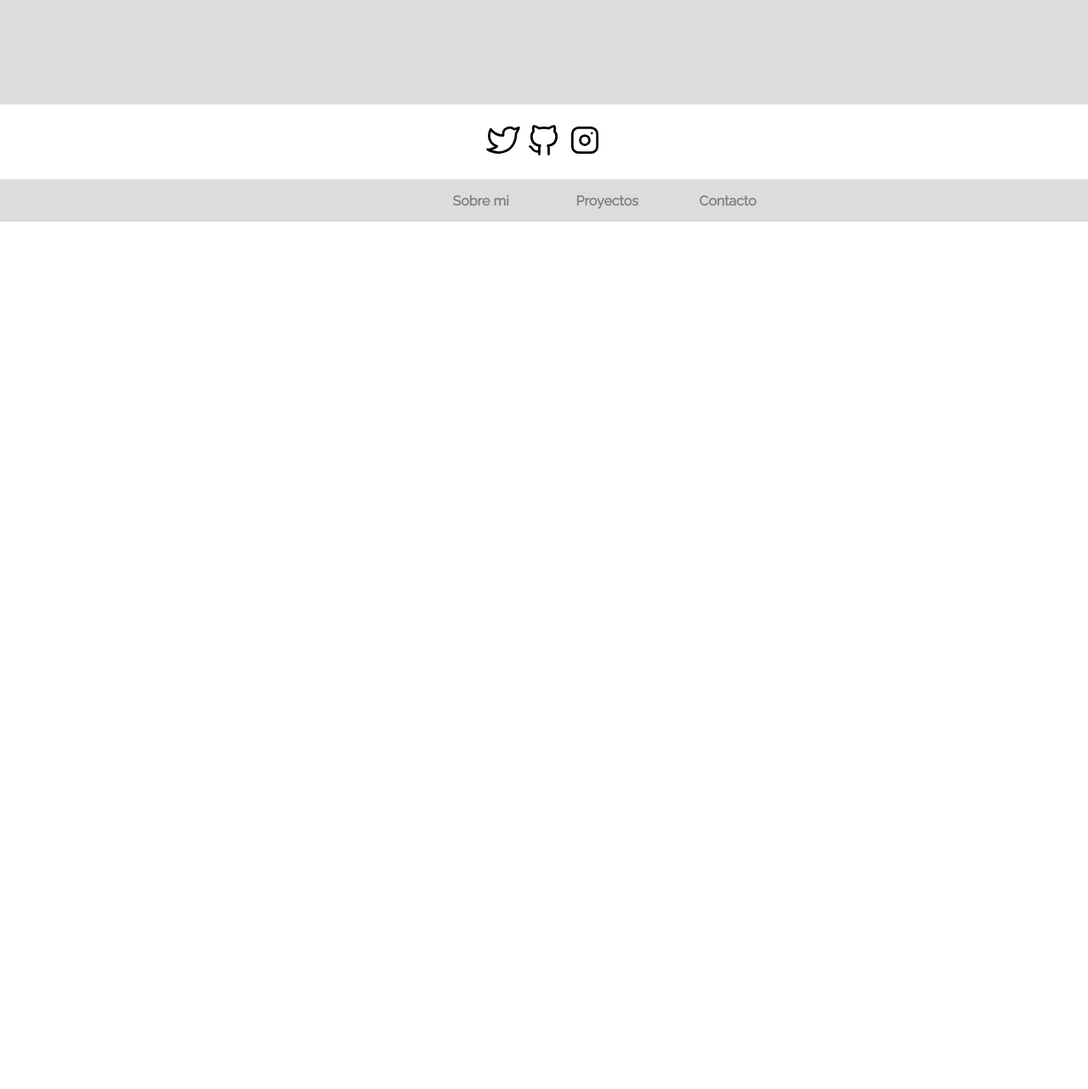
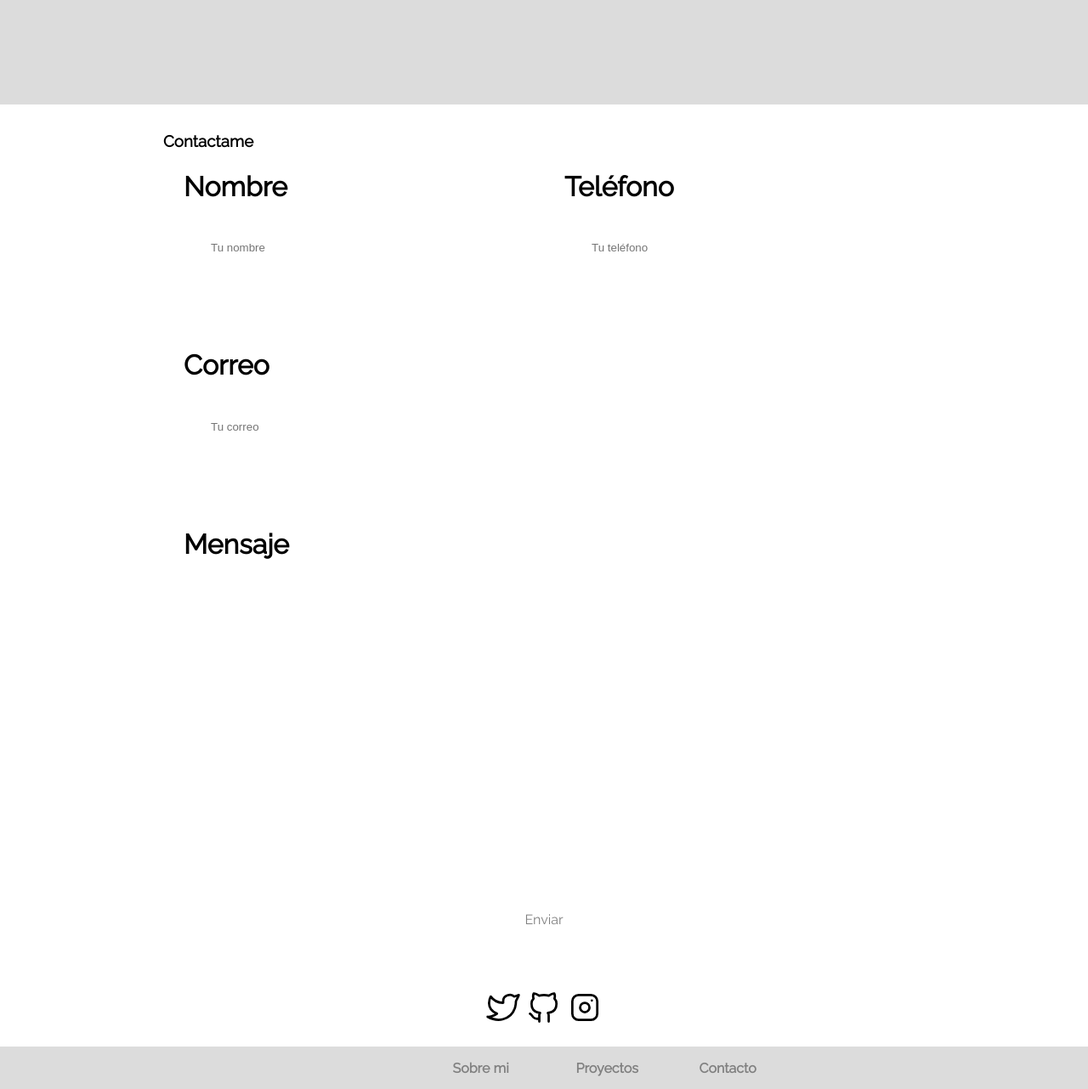
Before and after one commit to AlejandroYgr/portafolio, a plain HTML site: page index.html in a window 1280 px wide. Shown: the part 2877-4159 px from the top of the page at 85% size. Before the commit the page ends 3138 px from the top, so only its background shows below. Drawn offline with Linux system fonts and the light colour scheme.

Commit message:
Porfolio

```diff
--- a/css/estilos.css
+++ b/css/estilos.css
@@ -12,6 +12,7 @@ body{
 	margin: auto;
 /*	width: 95%;*/
 }
+
 .negro{
 	background-color: black;
 	display: flex;
@@ -21,11 +22,13 @@ body{
 	padding: 20px;
 	align-content: center;
 }
+
 .logo{
 		padding-right: 100px;
 		width: 50px;
 		height: 50px;
 }
+
 .lista{
 	display: flex;
 	justify-content: flex-end;
@@ -34,31 +37,37 @@ body{
 	width: 90%;
 	margin: auto
 }
+
 .flex{
 	display: flex;
     flex-wrap: wrap;
 	justify-content: space-between;
 	margin: auto;
 }
+
 .cajas{
 	margin-right: 45px;
 	text-align: center;
 }
+
 .caja{
 	list-style: none;
 	width: 100px;
 	margin-right: 45px;
 	font-weight: bold;
 }
+
 a{
 	text-decoration: none;
 	color: gray;
 }
+
 a:hover{
 	text-decoration: underline;
 	color: white;
 	font-weight: 1000;
 }
+
 header{
 /*imagen css*/
 	background-image:url(../imgs/pexels-pixabay-270348.jpg);
@@ -73,6 +82,7 @@ header{
 /*responsive*/
 	display: flex;
 }
+
 .gris{
 	background-color: gainsboro;
 	height: 500px;
@@ -83,6 +93,7 @@ header{
     flex-wrap: wrap;
 	justify-content: center;
 }
+
 .blanco{
 	height: 700px;
 	padding-top: 400px;
@@ -91,6 +102,7 @@ header{
 	margin: auto;
 	justify-content: center;
 }
+
 .blancos{
 	height: 500px;
 	padding: 20px;
@@ -117,6 +129,7 @@ h2{
 	margin-top: 50px;
 	margin-bottom: 50px;
 }
+
 .textito{
 	align-content: center;
 	justify-content: center;
@@ -128,6 +141,7 @@ h2{
 	border-left:solid gainsboro 2px;
 	color: black;
 }
+
 p{
 	align-content: center;
 	justify-content: center;
@@ -137,6 +151,7 @@ p{
 	margin: 10px 10px 20px 30px;
 	color: gray;
 }
+
 h5{
 	color: gray;
 	border: solid black 1px;
@@ -147,6 +162,7 @@ h5{
 	justify-content: center;
 	margin: auto;
 }
+
 .icono{
 	text-align: center;
 	align-content: center;
@@ -154,6 +170,7 @@ h5{
 	margin: auto;
 	margin-bottom: 20px;
 }
+
 .nav{
 	background-color: gainsboro;
 	display: flex;
@@ -165,9 +182,81 @@ h5{
 	width: 1500px;
 	margin: auto;
 }
+
 .iconos{
 	text-align: center;
 	align-content: center;
 	justify-content: center;
 	margin: 20px 50px 20px 50px;
 }
+
+.formulario {
+    background-color: var(--gris);
+    width: min (60rem, 100%);
+    margin: 0 auto;
+    padding: 2rem;
+    border-radius: 1rem;
+    color: var(--blanco);
+
+}
+
+
+@media (min-width: 789px ){
+
+    .contenedor-campos{
+      display:grid;
+      grid-template-columns: 50% 50%;
+      grid-template-rows: auto auto;
+
+    }
+
+    .formulario {
+      display: grid;
+      grid-column: auto;
+       grid-column-start: 1;
+      grid-column-end: 4;
+       max-width: 60rem;
+    }
+
+    .campo {
+      border-radius: 0.5rem;
+       width: 90%;
+       border:none;
+      padding: 1.5rem;
+    }
+
+    .unacolumna .campo {
+     width: 201%;
+    }
+
+}
+
+.campo textarea{
+    margin-top: 0.9rem;
+    align-items: center;
+    height: 20rem;
+    border-radius: 0.5rem;
+    width: 90%;
+    border:none;
+    padding: 2rem;
+    resize: none;
+}
+
+.campo {
+    margin-bottom: 2rem;
+}
+
+.campo label{
+
+    color: var(--blanco);
+    font-size: 2rem;
+    font-weight: 700;
+}
+
+input {
+    margin-top: 0.9rem;
+    border-radius: 0.5rem;
+    width: 90%;
+    border:none;
+    padding: 2rem;
+}
--- a/index.html
+++ b/index.html
@@ -66,6 +66,47 @@
 	</article>
 	<article><img src="imgs/idiomas" title="mundo" alt="mundo mundo"></article>
 	</section>
+
+	<div class="formulario">
+		<h3>Contactame</h3>
+		<form autocomplete >
+
+			<div class="contenedor-campos">
+
+				<div class="campo">
+					<label for="nombre">Nombre</label>
+					<input type="text" id="nombre" name="nombre" placeholder="Tu nombre">
+
+				</div>
+
+				<div class="campo">
+					<label for="telefono">Teléfono</label>
+					<input type="tel" pattern="[0-9]{9}" id="telefono" name="telefono" placeholder="Tu teléfono">
+				</div>
+
+				<div class="unacolumna">
+
+					<div class="campo">
+						<label for="telefono">Correo</label>
+						<input type="email" id="correo" name="correo" placeholder="Tu correo">
+					</div>
+
+					<div class="campo">
+						<label for="mensaje">Mensaje</label>
+						<textarea></textarea>
+					</div>
+
+				</div>
+
+			</div>
+
+			<div class="iconos center">
+				<a class="boton" href="#">Enviar</a>
+			</div>
+		</form>
+
+	</div>
+
 	<footer>
 		<section class="iconos">
 			<a href="https://github.com/AlejandroYgr"><svg xmlns="http://www.w3.org/2000/svg" class="icon icon-tabler icon-tabler-brand-twitter" width="44" height="44" viewBox="0 0 24 24" stroke-width="1.5" stroke="#000000" fill="none" stroke-linecap="round" stroke-linejoin="round">
```
